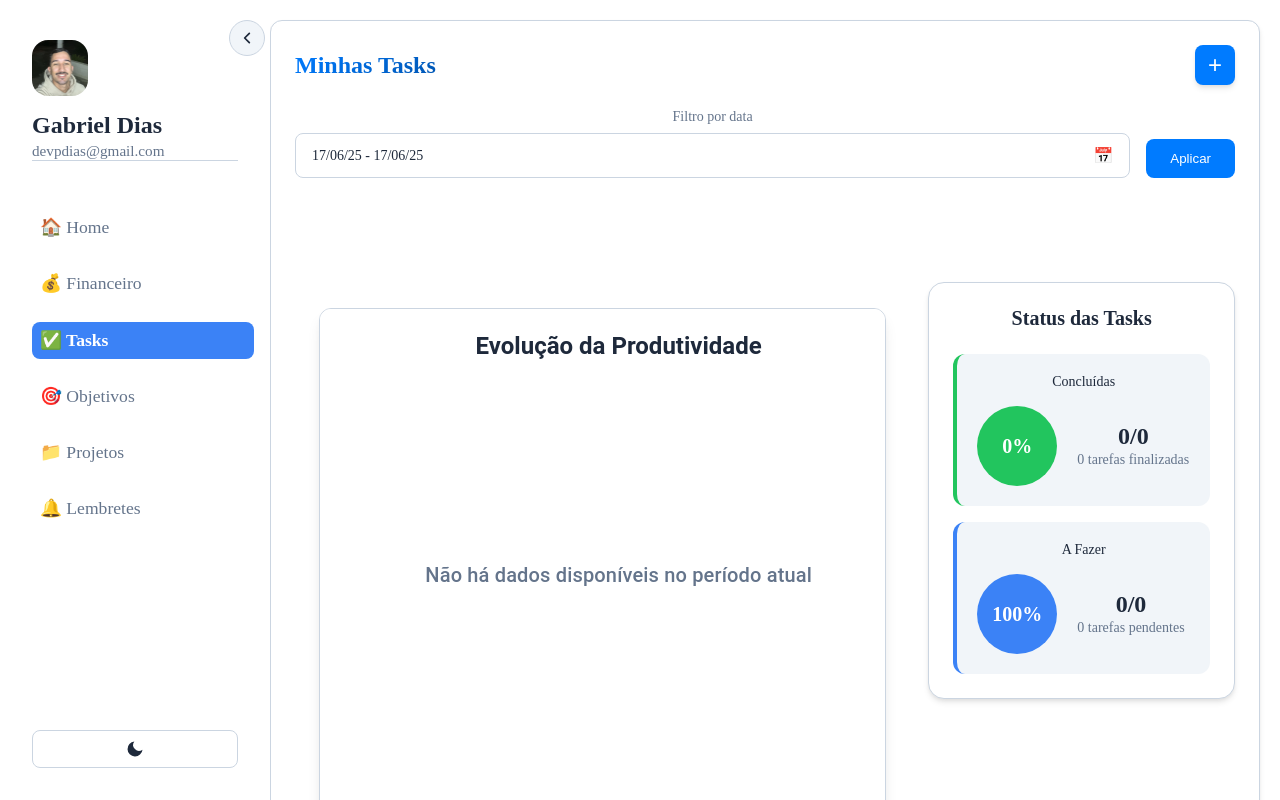
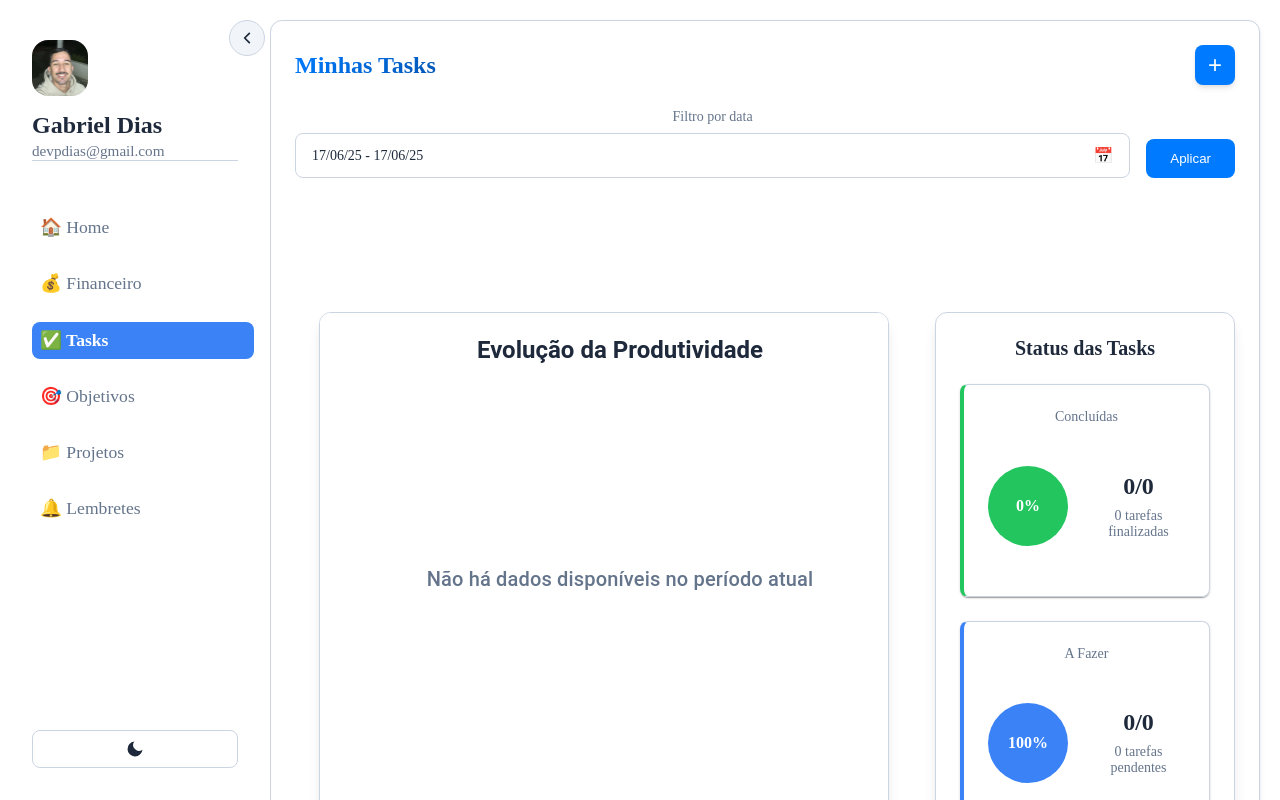
Before and after one commit to DiiasDev/dashboardRotina, a React (Create React App) app: page /Tasks in a window 1280 px wide. Shown: the top 800 px of the page. Built offline with nearby package versions, Linux system fonts and the light colour scheme; the HTML template or start-up script is replaced by a standard one.

Commit message:
fix: ajustando estilos dos cards do gráfico e status tasks

```diff
--- a/src/Components/ChartComponent/chatrComponent.tsx
+++ b/src/Components/ChartComponent/chatrComponent.tsx
@@ -45,9 +45,9 @@ export default function ChartComponent(){
             <Grid>
                 <Grid>
                     <Card style={{
-                        height: 520,
+                        height: 650,
                         width: '100%',
-                        maxWidth: 700,
+                        maxWidth: 1200,
                         backgroundColor: 'var(--color-surface)',
                         boxShadow: 'var(--shadow-lg)',
                         border: '1px solid var(--color-border)',
@@ -55,7 +55,7 @@ export default function ChartComponent(){
                         marginTop: '26px'
                     }}>
                         <CardContent style={{
-                            height: 470,
+                            height: 580,
                             width: '100%',
                             backgroundColor: 'var(--color-surface)'
                         }}>
--- a/src/Components/StatusTasks/style.module.css
+++ b/src/Components/StatusTasks/style.module.css
@@ -1,41 +1,44 @@
 .container {
     padding: 0 !important;
-  max-width: 100% !important;
     margin: 0 !important;
+    width: 100%;
 }
 
 .mainCard {
-  background: var(--color-surface) !important;
-  border-radius: 16px !important;
+    background-color: var(--color-surface) !important;
+    border: 1px solid var(--color-border) !important;
+    border-radius: 12px !important;
+    box-shadow: var(--shadow-lg) !important;
     padding: 24px !important;
-  box-shadow: var(--shadow-md) !important;
-  border: 1px solid var(--color-border) !important;
-  max-width: 400px;
-  margin: 0 auto;
+    height: 62vh;
+    margin-top: 26px;
+    display: flex;
+    flex-direction: column;
 }
 
 .title {
-  color: var(--color-text) !important;
+    color: var(--color-text);
+    margin: 0 0 24px 0;
+    font-weight: 600;
     font-size: 1.25rem;
-  font-weight: 600;
-  margin: 0 0 24px 0;
-  text-align: center;
 }
 
 .statusContainer {
     display: flex;
     flex-direction: column;
-  gap: 16px;
+    gap: 24px;
+    flex: 1;
+    justify-content: center;
 }
 
 .statusCard {
-  background: var(--color-bg-secondary) !important;
-  border-radius: 12px !important;
-  padding: 20px !important;
-  box-shadow: none !important;
-  border: none !important;
-  position: relative;
-  overflow: visible !important;
+    background-color: var(--color-surface-secondary) !important;
+    border: 1px solid var(--color-border) !important;
+    border-radius: 8px !important;
+    padding: 24px !important;
+    flex: 1;
+    display: flex;
+    flex-direction: column;
 }
 
 .completedCard {
@@ -47,7 +50,7 @@
 }
 
 .statusLabel {
-  color: var(--color-text) !important;
+    color: var(--color-text-secondary);
     font-size: 0.875rem;
     font-weight: 500;
     margin-bottom: 16px;
@@ -57,7 +60,8 @@
 .progressContainer {
     display: flex;
     align-items: center;
-  gap: 20px;
+    gap: 24px;
+    flex: 1;
 }
 
 .progressCircle {
@@ -67,35 +71,34 @@
     display: flex;
     align-items: center;
     justify-content: center;
-  font-size: 1.25rem;
-  font-weight: 700;
+    font-weight: 600;
+    font-size: 1rem;
     color: white;
     flex-shrink: 0;
 }
 
 .completedProgress {
-  background: #22c55e;
+    background-color: #22c55e;
 }
 
 .todoProgress {
-  background: #3b82f6;
+    background-color: #3b82f6;
 }
 
 .statusInfo {
     display: flex;
     flex-direction: column;
-  gap: 4px;
+    gap: 8px;
+    flex: 1;
 }
 
 .statusCount {
-  color: var(--color-text) !important;
     font-size: 1.5rem;
     font-weight: 700;
-  line-height: 1;
+    color: var(--color-text);
 }
 
 .statusDescription {
-  color: var(--color-text-secondary) !important;
+    color: var(--color-text-secondary);
     font-size: 0.875rem;
-  font-weight: 400;
 }
--- a/src/Pages/Tasks/styles.module.css
+++ b/src/Pages/Tasks/styles.module.css
@@ -62,22 +62,25 @@
 
 .chartsContainer {
     display: flex;
-    gap: 20px;
-    margin-top: 20px;
+    gap: 24px;
+    margin-top: 24px;
+    width: 100%;
     align-items: flex-start;
-    flex-wrap: wrap;
 }
 
 .chartItem {
-    flex: 1;
+    display: flex;
+    flex-direction: column;
 }
 
 .chartMain {
-    flex: 2;
+    flex: 2.5;
+    min-width: 0;
 }
 
 .chartSide {
     flex: 1;
+    min-width: 300px;
     max-width: 400px;
 }
 
```
Lines whose indentation alone changed are shown as unchanged.
